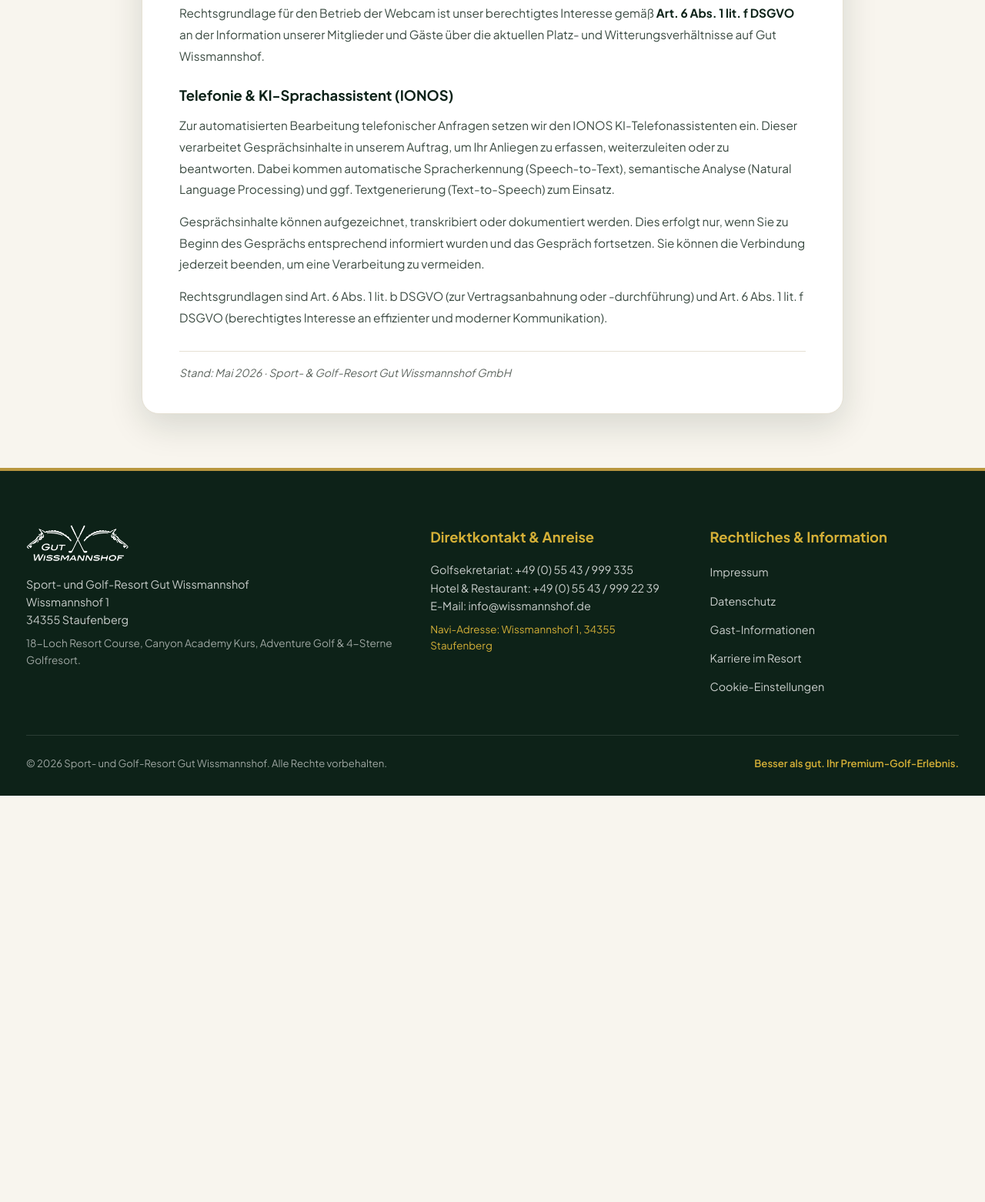
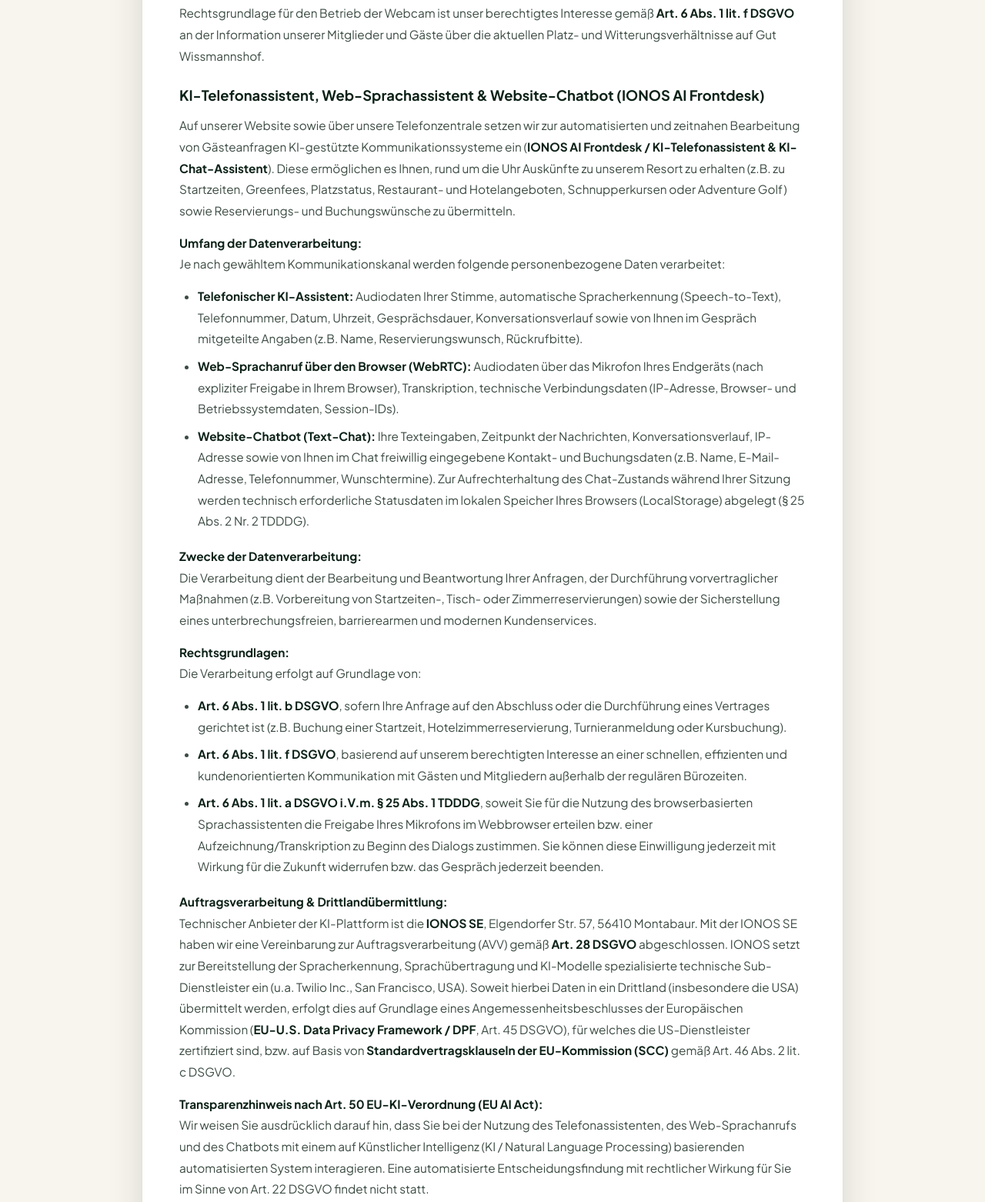
Before and after one commit to WIL-AI/sgr-adventure-golf, a plain HTML site: page datenschutz.html in a window 1280 px wide. Shown: the part 5861-7423 px from the top of the page at 77% size. Before the commit the page ends 6895 px from the top, so only its background shows below. Drawn offline with Linux system fonts and the light colour scheme; no server answers; a script that the page names is missing.

Commit message:
refactor: remove hero voice buttons, keep footer trigger link, and expand privacy policy & legal notice for AI Frontdesk chatbot & voice assistant

```diff
--- a/datenschutz.html
+++ b/datenschutz.html
@@ -372,15 +372,43 @@
                 Rechtsgrundlage für den Betrieb der Webcam ist unser berechtigtes Interesse gemäß <strong>Art. 6 Abs. 1 lit. f DSGVO</strong> an der Information unserer Mitglieder und Gäste über die aktuellen Platz- und Witterungsverhältnisse auf Gut Wissmannshof.
             </p>
 
-            <h3 class="legal-subsection-title">Telefonie &amp; KI-Sprachassistent (IONOS)</h3>
+            <h3 class="legal-subsection-title">KI-Telefonassistent, Web-Sprachassistent &amp; Website-Chatbot (IONOS AI Frontdesk)</h3>
             <p>
-                Zur automatisierten Bearbeitung telefonischer Anfragen setzen wir den IONOS KI-Telefonassistenten ein. Dieser verarbeitet Gesprächsinhalte in unserem Auftrag, um Ihr Anliegen zu erfassen, weiterzuleiten oder zu beantworten. Dabei kommen automatische Spracherkennung (Speech-to-Text), semantische Analyse (Natural Language Processing) und ggf. Textgenerierung (Text-to-Speech) zum Einsatz.
+                Auf unserer Website sowie über unsere Telefonzentrale setzen wir zur automatisierten und zeitnahen Bearbeitung von Gästeanfragen KI-gestützte Kommunikationssysteme ein (<strong>IONOS AI Frontdesk / KI-Telefonassistent &amp; KI-Chat-Assistent</strong>). Diese ermöglichen es Ihnen, rund um die Uhr Auskünfte zu unserem Resort zu erhalten (z.B. zu Startzeiten, Greenfees, Platzstatus, Restaurant- und Hotelangeboten, Schnupperkursen oder Adventure Golf) sowie Reservierungs- und Buchungswünsche zu übermitteln.
             </p>
             <p>
-                Gesprächsinhalte können aufgezeichnet, transkribiert oder dokumentiert werden. Dies erfolgt nur, wenn Sie zu Beginn des Gesprächs entsprechend informiert wurden und das Gespräch fortsetzen. Sie können die Verbindung jederzeit beenden, um eine Verarbeitung zu vermeiden.
+                <strong>Umfang der Datenverarbeitung:</strong><br>
+                Je nach gewähltem Kommunikationskanal werden folgende personenbezogene Daten verarbeitet:
+            </p>
+            <ul>
+                <li><strong>Telefonischer KI-Assistent:</strong> Audiodaten Ihrer Stimme, automatische Spracherkennung (Speech-to-Text), Telefonnummer, Datum, Uhrzeit, Gesprächsdauer, Konversationsverlauf sowie von Ihnen im Gespräch mitgeteilte Angaben (z.B. Name, Reservierungswunsch, Rückrufbitte).</li>
+                <li><strong>Web-Sprachanruf über den Browser (WebRTC):</strong> Audiodaten über das Mikrofon Ihres Endgeräts (nach expliziter Freigabe in Ihrem Browser), Transkription, technische Verbindungsdaten (IP-Adresse, Browser- und Betriebssystemdaten, Session-IDs).</li>
+                <li><strong>Website-Chatbot (Text-Chat):</strong> Ihre Texteingaben, Zeitpunkt der Nachrichten, Konversationsverlauf, IP-Adresse sowie von Ihnen im Chat freiwillig eingegebene Kontakt- und Buchungsdaten (z.B. Name, E-Mail-Adresse, Telefonnummer, Wunschtermine). Zur Aufrechterhaltung des Chat-Zustands während Ihrer Sitzung werden technisch erforderliche Statusdaten im lokalen Speicher Ihres Browsers (LocalStorage) abgelegt (§ 25 Abs. 2 Nr. 2 TDDDG).</li>
+            </ul>
+            <p>
+                <strong>Zwecke der Datenverarbeitung:</strong><br>
+                Die Verarbeitung dient der Bearbeitung und Beantwortung Ihrer Anfragen, der Durchführung vorvertraglicher Maßnahmen (z.B. Vorbereitung von Startzeiten-, Tisch- oder Zimmerreservierungen) sowie der Sicherstellung eines unterbrechungsfreien, barrierearmen und modernen Kundenservices.
             </p>
             <p>
-                Rechtsgrundlagen sind Art. 6 Abs. 1 lit. b DSGVO (zur Vertragsanbahnung oder -durchführung) und Art. 6 Abs. 1 lit. f DSGVO (berechtigtes Interesse an effizienter und moderner Kommunikation).
+                <strong>Rechtsgrundlagen:</strong><br>
+                Die Verarbeitung erfolgt auf Grundlage von:
+            </p>
+            <ul>
+                <li><strong>Art. 6 Abs. 1 lit. b DSGVO</strong>, sofern Ihre Anfrage auf den Abschluss oder die Durchführung eines Vertrages gerichtet ist (z.B. Buchung einer Startzeit, Hotelzimmerreservierung, Turnieranmeldung oder Kursbuchung).</li>
+                <li><strong>Art. 6 Abs. 1 lit. f DSGVO</strong>, basierend auf unserem berechtigten Interesse an einer schnellen, effizienten und kundenorientierten Kommunikation mit Gästen und Mitgliedern außerhalb der regulären Bürozeiten.</li>
+                <li><strong>Art. 6 Abs. 1 lit. a DSGVO i.V.m. § 25 Abs. 1 TDDDG</strong>, soweit Sie für die Nutzung des browserbasierten Sprachassistenten die Freigabe Ihres Mikrofons im Webbrowser erteilen bzw. einer Aufzeichnung/Transkription zu Beginn des Dialogs zustimmen. Sie können diese Einwilligung jederzeit mit Wirkung für die Zukunft widerrufen bzw. das Gespräch jederzeit beenden.</li>
+            </ul>
+            <p>
+                <strong>Auftragsverarbeitung &amp; Drittlandübermittlung:</strong><br>
+                Technischer Anbieter der KI-Plattform ist die <strong>IONOS SE</strong>, Elgendorfer Str. 57, 56410 Montabaur. Mit der IONOS SE haben wir eine Vereinbarung zur Auftragsverarbeitung (AVV) gemäß <strong>Art. 28 DSGVO</strong> abgeschlossen. IONOS setzt zur Bereitstellung der Spracherkennung, Sprachübertragung und KI-Modelle spezialisierte technische Sub-Dienstleister ein (u.a. Twilio Inc., San Francisco, USA). Soweit hierbei Daten in ein Drittland (insbesondere die USA) übermittelt werden, erfolgt dies auf Grundlage eines Angemessenheitsbeschlusses der Europäischen Kommission (<strong>EU-U.S. Data Privacy Framework / DPF</strong>, Art. 45 DSGVO), für welches die US-Dienstleister zertifiziert sind, bzw. auf Basis von <strong>Standardvertragsklauseln der EU-Kommission (SCC)</strong> gemäß Art. 46 Abs. 2 lit. c DSGVO.
+            </p>
+            <p>
+                <strong>Transparenzhinweis nach Art. 50 EU-KI-Verordnung (EU AI Act):</strong><br>
+                Wir weisen Sie ausdrücklich darauf hin, dass Sie bei der Nutzung des Telefonassistenten, des Web-Sprachanrufs und des Chatbots mit einem auf Künstlicher Intelligenz (KI / Natural Language Processing) basierenden automatisierten System interagieren. Eine automatisierte Entscheidungsfindung mit rechtlicher Wirkung für Sie im Sinne von Art. 22 DSGVO findet nicht statt.
+            </p>
+            <p>
+                <strong>Speicherdauer:</strong><br>
+                Gesprächs- und Chat-Transkripte sowie übermittelte Kontaktdaten werden gelöscht, sobald der Zweck für ihre Erhebung entfallen ist (z.B. nach abschließender Beantwortung Ihrer Anfrage oder Ausführung der gewünschten Reservierung), sofern dem keine gesetzlichen Aufbewahrungsfristen (z.B. nach HGB oder AO) entgegenstehen.
             </p>
 
             <div class="legal-meta-footer">
```
Also changed, not shown: gast-info.html (+0 -3 lines), home.html (+0 -3 lines), impressum.html (+5 -8 lines), index.html (+0 -3 lines), start.html (+0 -3 lines).
